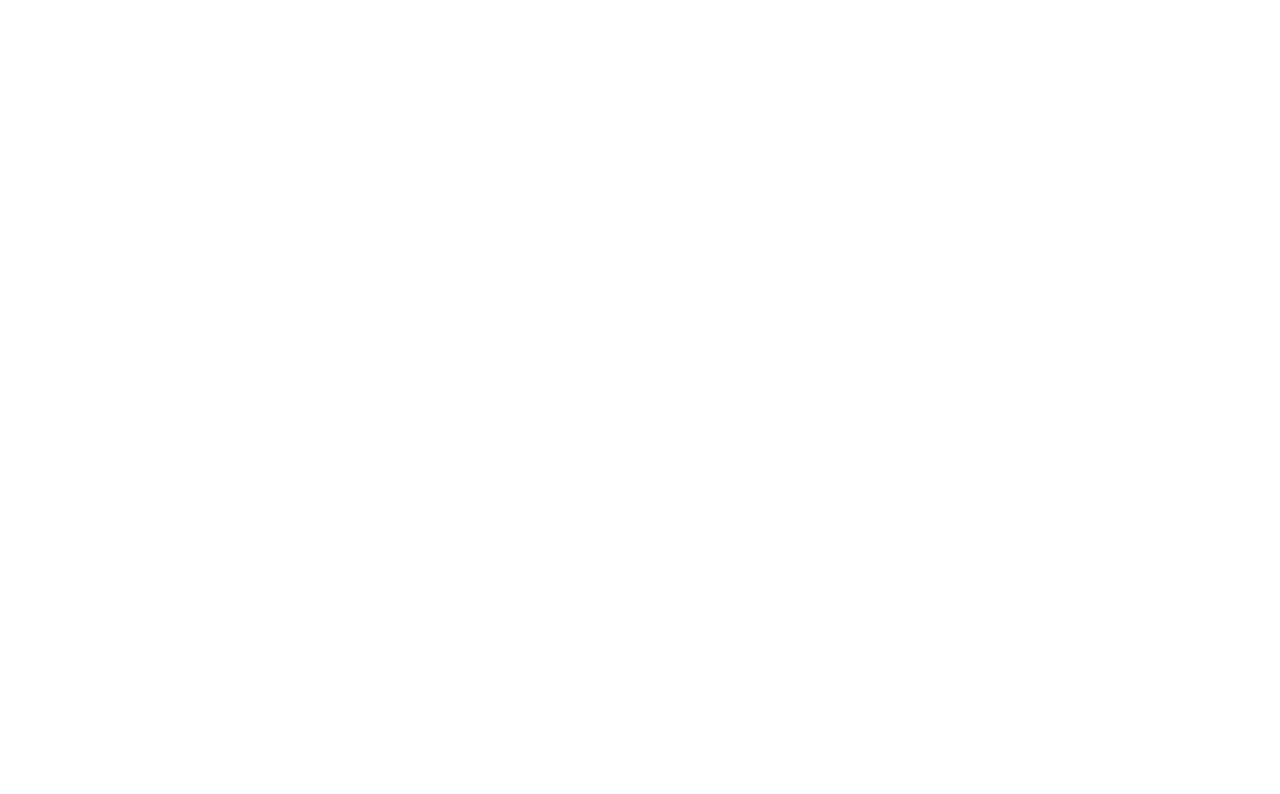
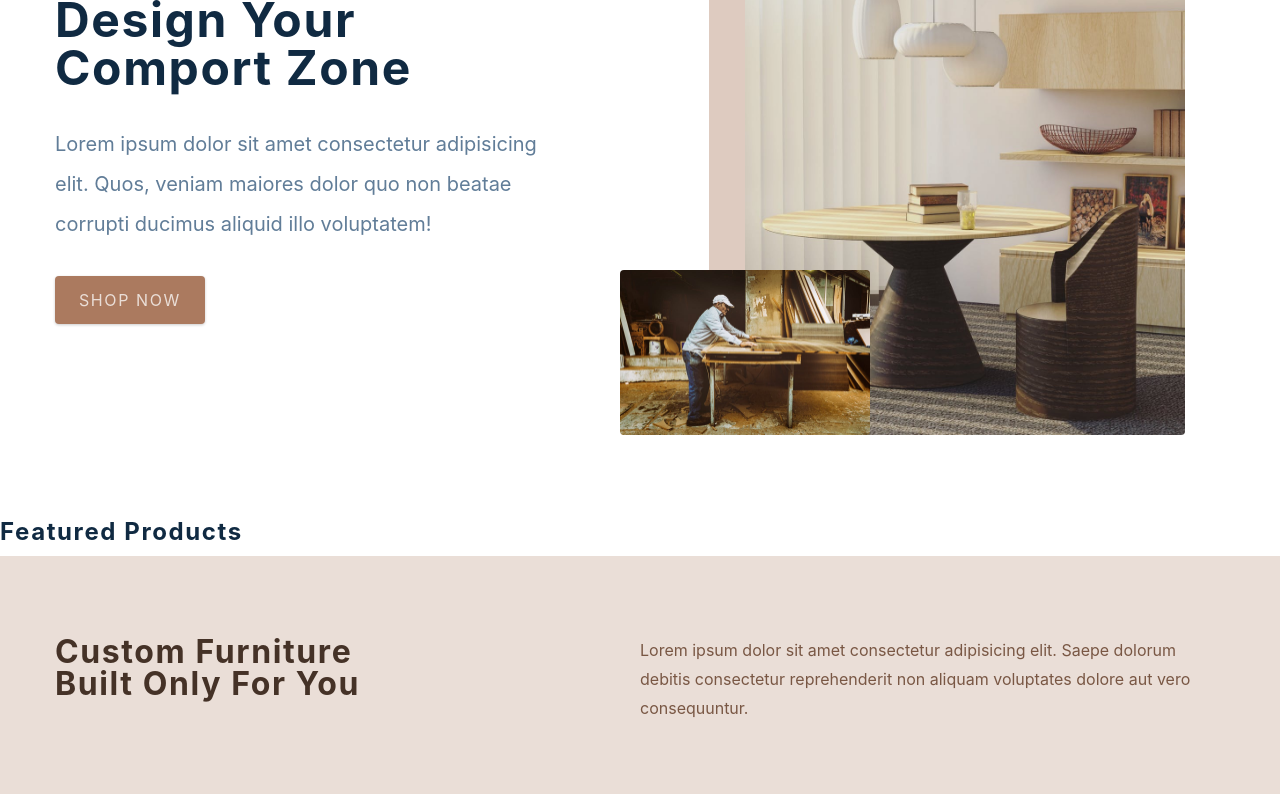
Before and after one commit to AHMEDNABIB/react-ecommece, a React (Create React App) app: page / in a window 1280 px wide. Shown: the part 280-1074 px from the top of the page. Before the commit the page ends 800 px from the top, so only its background shows below. Built offline with nearby package versions, Linux system fonts and the light colour scheme; no server answers; the HTML template or start-up script is replaced by a standard one.

Commit message:
home ,about ,error page complete

```diff
--- a/src/components/Contact.js
+++ b/src/components/Contact.js
@@ -2,7 +2,30 @@
 import styled from 'styled-components'
 
 const Contact = () => {
-  return <h4>contact section</h4>
+  return (
+		<Wrapper>
+			<div className="section-center">
+				<h3>Join our newsletter and get 20% off</h3>
+				<div className="content">
+					<p>
+						Lorem ipsum dolor sit amet consectetur adipisicing elit.
+						Placeat sint unde quaerat ratione soluta veniam
+						provident adipisci cumque eveniet tempore?
+					</p>
+					<form className="contact-form">
+						<input
+							type="email"
+							className="form-input"
+							placeholder="enter email"
+						/>
+						<button type="submit" className="submit-btn">
+							subscribe
+						</button>
+					</form>
+				</div>
+			</div>
+		</Wrapper>
+  );
 }
 const Wrapper = styled.section`
   padding: 5rem 0;
--- a/src/components/Hero.js
+++ b/src/components/Hero.js
@@ -5,7 +5,33 @@
 import heroBcg2 from '../assets/hero-bcg-2.jpeg'
 
 const Hero = () => {
-  return <h4>hero</h4>
+  return (
+		<Wrapper className="section-center">
+			<article className="content">
+				<h1>
+					design your <br />
+					comport zone
+				</h1>
+				<p>
+					Lorem ipsum dolor sit amet consectetur adipisicing elit.
+					Quos, veniam maiores dolor quo non beatae corrupti ducimus
+					aliquid illo voluptatem!
+				</p>
+
+				<Link to="/products" className="btn hero-btn">
+					shop now
+				</Link>
+			</article>
+			<article className="img-container">
+				<img src={heroBcg} alt="nice table" className="main-img" />
+				<img
+					src={heroBcg2}
+					alt="person working"
+					className="accent-img"
+				/>
+			</article>
+		</Wrapper>
+  );
 }
 
 const Wrapper = styled.section`
--- a/src/components/PageHero.js
+++ b/src/components/PageHero.js
@@ -1,8 +1,14 @@
 import React from 'react'
 import styled from 'styled-components'
 import { Link } from 'react-router-dom'
-const PageHero = () => {
-  return <h4>page hero</h4>
+const PageHero = ({title}) => {
+  return <Wrapper>
+    <div className="section-center">
+      <h3>
+        <Link to='/'>Home</Link>/{title}
+      </h3>
+    </div>
+  </Wrapper>
 }
 
 const Wrapper = styled.section`
--- a/src/components/Services.js
+++ b/src/components/Services.js
@@ -3,7 +3,34 @@
 import { services } from '../utils/constants'
 
 const Services = () => {
-  return <h4>services </h4>
+  return (
+		<Wrapper>
+			<div className="section-center">
+				<article className="header">
+					<h3>
+						custom furniture <br /> built only for you
+					</h3>
+					<p>
+						Lorem ipsum dolor sit amet consectetur adipisicing elit.
+						Saepe dolorum debitis consectetur reprehenderit non
+						aliquam voluptates dolore aut vero consequuntur.
+					</p>
+				</article>
+				<div className="services-center">
+					{services.map((service) => {
+						const { id, icon, title, text } = service;
+						return (
+							<article className="service" key={id}>
+								<span className="icon">{icon}</span>
+								<h4>{title}</h4>
+								<p>{text}</p>
+							</article>
+						);
+					})}
+				</div>
+			</div>
+		</Wrapper>
+  );
 }
 
 const Wrapper = styled.section`
--- a/src/context/products_context.js
+++ b/src/context/products_context.js
@@ -14,7 +14,11 @@
 } from '../actions'
 
 const initialState = {
-  isSidebarOpen : false,
+  isSidebarOpen: false,
+  products_loading: false,
+  products_error: false,
+  products: [],
+  featured_products: []
 }
 
 const ProductsContext = React.createContext()
@@ -28,6 +32,16 @@
   const closeSidebar = () => {
 		dispatch({ type: SIDEBAR_CLOSE });
   };
+
+  const fetchProducts = async (url) => {
+    dispatch({type: GET_PRODUCTS_BEGIN})
+    const response = await axios.get(url)
+    console.log(response)
+  }
+
+  useEffect(() => {
+    fetchProducts(url)
+  },[])
   return (
     <ProductsContext.Provider value={{...state,openSidebar,closeSidebar}}>
       {children}
--- a/src/pages/AboutPage.js
+++ b/src/pages/AboutPage.js
@@ -4,7 +4,20 @@
 import aboutImg from '../assets/hero-bcg.jpeg'
 
 const AboutPage = () => {
-  return <h4>about page</h4>
+  return <main>
+    <PageHero title='about'/>
+    <Wrapper className='page section section-center'>
+      <img src={aboutImg} alt="nice desk" />
+
+      <article>
+        <div className="title">
+          <h2>our story</h2>
+          <div className="underline"></div>
+        </div>
+        <p>Lorem ipsum dolor sit amet consectetur, adipisicing elit. Tenetur quo cupiditate praesentium magni inventore nisi ducimus assumenda nostrum? Dignissimos deleniti quos ipsa repudiandae sit dolores delectus alias, dicta molestias doloribus similique laudantium iste enim! Dolore nostrum cupiditate expedita, quo ex earum sint dignissimos officia voluptas officiis possimus, exercitationem ea ut cum, voluptates id nobis veniam accusamus debitis. Possimus, ipsum enim optio architecto praesentium earum corporis nam expedita reprehenderit nesciunt dolorum? Quidem ex ratione pariatur aperiam!</p>
+      </article>
+    </Wrapper>
+  </main>
 }
 
 const Wrapper = styled.section`
--- a/src/pages/CheckoutPage.js
+++ b/src/pages/CheckoutPage.js
@@ -6,7 +6,14 @@
 import { Link } from 'react-router-dom'
 
 const CheckoutPage = () => {
-  return <h4>checkout page</h4>
+  return <main>
+    <PageHero title='checkout' />
+
+    <Wrapper className='page'>
+      <h1>checkout page</h1>
+    </Wrapper>
+
+  </main>
 }
 const Wrapper = styled.div``
 export default CheckoutPage
--- a/src/pages/ErrorPage.js
+++ b/src/pages/ErrorPage.js
@@ -2,7 +2,17 @@
 import styled from 'styled-components'
 import { Link } from 'react-router-dom'
 const ErrorPage = () => {
-  return <h4>error page</h4>
+ return (
+		<Wrapper className="page-100">
+			<section>
+				<h1>404</h1>
+				<h3>Sorry, the page you tried cannot be found</h3>
+				<Link to="/" className="btn">
+					back home
+				</Link>
+			</section>
+		</Wrapper>
+ );
 }
 
 const Wrapper = styled.main`
--- a/src/pages/HomePage.js
+++ b/src/pages/HomePage.js
@@ -1,7 +1,14 @@
 import React from 'react'
 import { FeaturedProducts, Hero, Services, Contact } from '../components'
 const HomePage = () => {
-  return <h4>home page</h4>
+  return (
+    <main>
+      <Hero />
+      <FeaturedProducts />
+      <Services />
+      <Contact/>
+    </main>
+  )
 }
 
 export default HomePage
```
